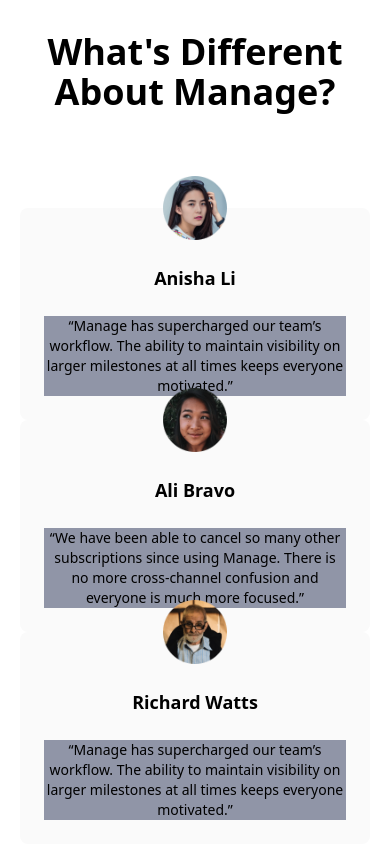
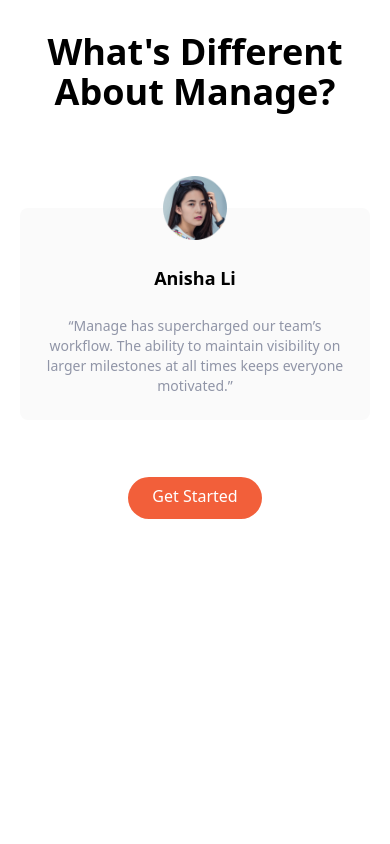
Before and after one commit to Julio-Soto/tailwind-landing, a website: page index.html in a window 390 px wide. Shown: the part 1806-2650 px from the top of the page. After the commit the page ends 2378 px from the top, so only its background shows below. Drawn offline with nearby package versions, Linux system fonts and the light colour scheme; files that its build step writes are made by us from their sources.

Commit message:
added testimonial button

```diff
--- a/index.html
+++ b/index.html
@@ -151,33 +151,36 @@
             <div class="flex flex-col items-center p-6 space-y-6 rounded-lg bg-veryLightGray md:w-1/3">
                 <img src="img/avatar-anisha.png" class="w-16 -mt-14" alt=""/>
                 <h5 class="text-lg font-bold">Anisha Li</h5>
-                <p class="text-sm bg-darkGrayishBlue">
+                <p class="text-sm text-darkGrayishBlue">
                     “Manage has supercharged our team’s workflow.
                     The ability to maintain visibility on larger milestones
                      at all times keeps everyone motivated.”
                 </p>
             </div>
             <!--Testimonial 2-->
-            <div class="flex flex-col items-center p-6 space-y-6 rounded-lg bg-veryLightGray md:w-1/3">
+            <div class="hidden flex-col items-center p-6 space-y-6 rounded-lg bg-veryLightGray md:flex md:w-1/3">
                 <img src="img/avatar-ali.png" class="w-16 -mt-14" alt=""/>
                 <h5 class="text-lg font-bold">Ali Bravo</h5>
-                <p class="text-sm bg-darkGrayishBlue">
+                <p class="text-sm text-darkGrayishBlue">
                     “We have been able to cancel so many other subscriptions since
                     using Manage. There is no
                     more cross-channel confusion and everyone is much more focused.”
                 </p>
             </div>
             <!--Testimonial 3-->
-            <div class="flex flex-col items-center p-6 space-y-6 rounded-lg bg-veryLightGray md:w-1/3">
+            <div class="hidden flex-col items-center p-6 space-y-6 rounded-lg bg-veryLightGray md:flex md:w-1/3">
                 <img src="img/avatar-richard.png" class="w-16 -mt-14" alt=""/>
                 <h5 class="text-lg font-bold">Richard Watts</h5>
-                <p class="text-sm bg-darkGrayishBlue">
+                <p class="text-sm text-darkGrayishBlue">
                     “Manage has supercharged our team’s workflow.
                     The ability to maintain visibility on larger milestones
                      at all times keeps everyone motivated.”
                 </p>
             </div>
         </div>
+        <div class="my-16">
+            <a href="" class="md:block p-3 px-6 pt-2 text-white bg-brightRed rounded-full baseline hover:bg-blend-hard-light">Get Started</a>
+        </div>
       </div>
     </section>
 </body>
```
